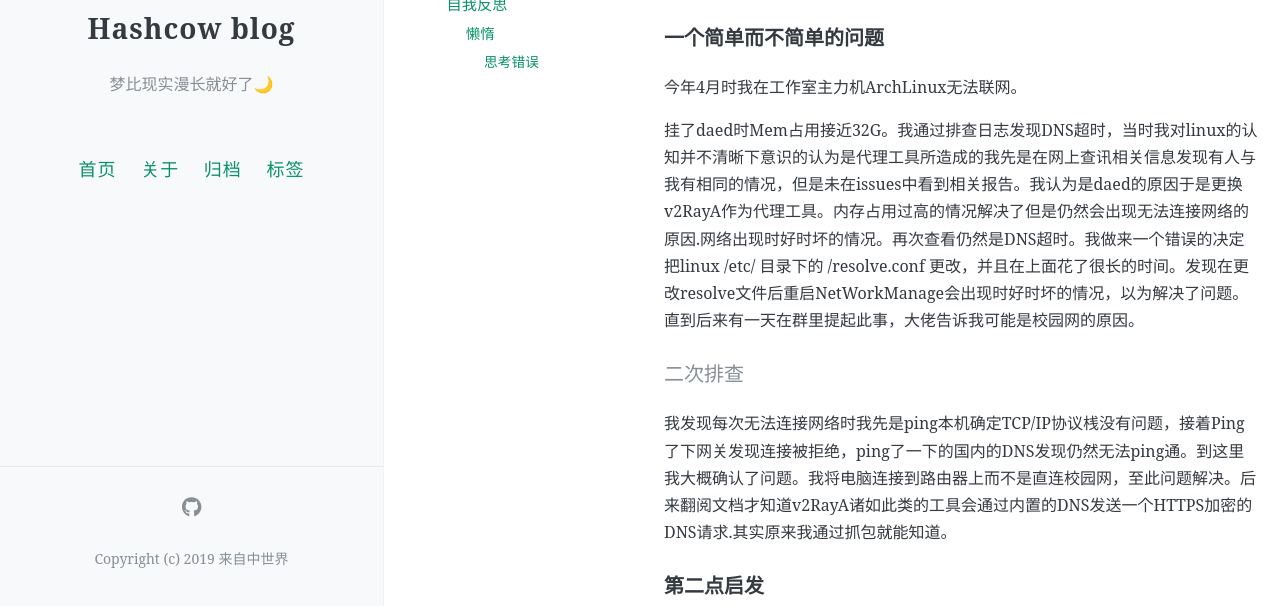
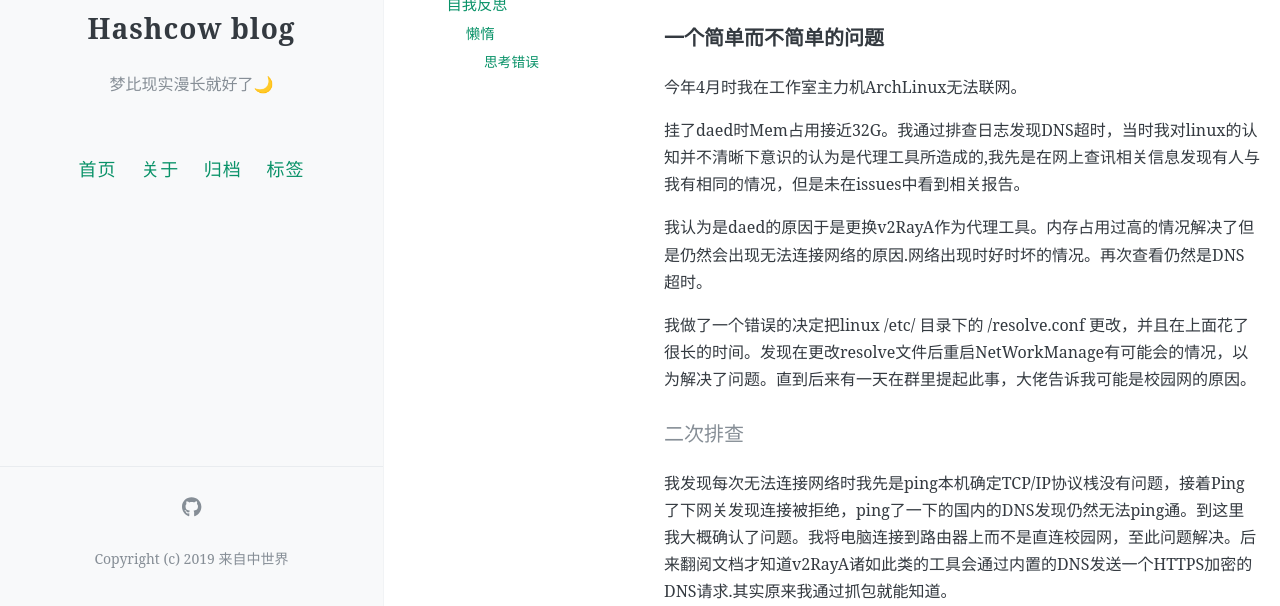
Before and after one commit to hashcowuwu/blog, a Jekyll site: the page built from _posts/2024-05-30-HowToAskQuestionsTheSmartWay-note.md, in a window 1280 px wide and 900 px high, cut to the strip 294-900 px from the top of the window. Built offline with Jekyll 4.4.1, drawn with Linux system fonts in a browser that asks for light colours; comment, search, counter and statistics services are not loaded.

Commit message:
change note

```diff
--- a/_posts/2024-05-30-HowToAskQuestionsTheSmartWay-note.md
+++ b/_posts/2024-05-30-HowToAskQuestionsTheSmartWay-note.md
@@ -18,7 +18,11 @@ toc: true
 
 今年4月时我在工作室主力机ArchLinux无法联网。
 
-挂了daed时Mem占用接近32G。我通过排查日志发现DNS超时，当时我对linux的认知并不清晰下意识的认为是代理工具所造成的我先是在网上查讯相关信息发现有人与我有相同的情况，但是未在issues中看到相关报告。我认为是daed的原因于是更换v2RayA作为代理工具。内存占用过高的情况解决了但是仍然会出现无法连接网络的原因.网络出现时好时坏的情况。再次查看仍然是DNS超时。我做来一个错误的决定把linux /etc/ 目录下的 /resolve.conf 更改，并且在上面花了很长的时间。发现在更改resolve文件后重启NetWorkManage会出现时好时坏的情况，以为解决了问题。直到后来有一天在群里提起此事，大佬告诉我可能是校园网的原因。
+挂了daed时Mem占用接近32G。我通过排查日志发现DNS超时，当时我对linux的认知并不清晰下意识的认为是代理工具所造成的,我先是在网上查讯相关信息发现有人与我有相同的情况，但是未在issues中看到相关报告。
+
+我认为是daed的原因于是更换v2RayA作为代理工具。内存占用过高的情况解决了但是仍然会出现无法连接网络的原因.网络出现时好时坏的情况。再次查看仍然是DNS超时。
+
+我做了一个错误的决定把linux /etc/ 目录下的 /resolve.conf 更改，并且在上面花了很长的时间。发现在更改resolve文件后重启NetWorkManage有可能会的情况，以为解决了问题。直到后来有一天在群里提起此事，大佬告诉我可能是校园网的原因。
 
 #### 二次排查
 
```
